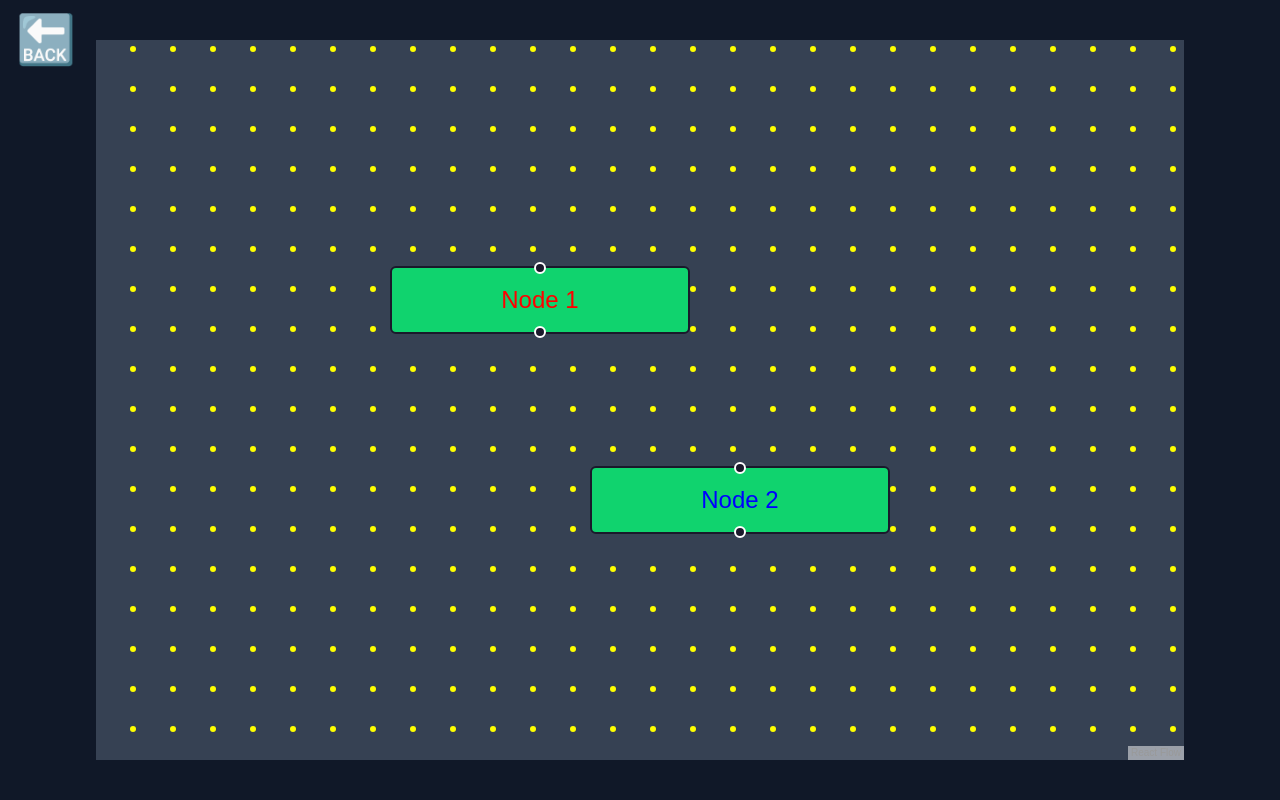
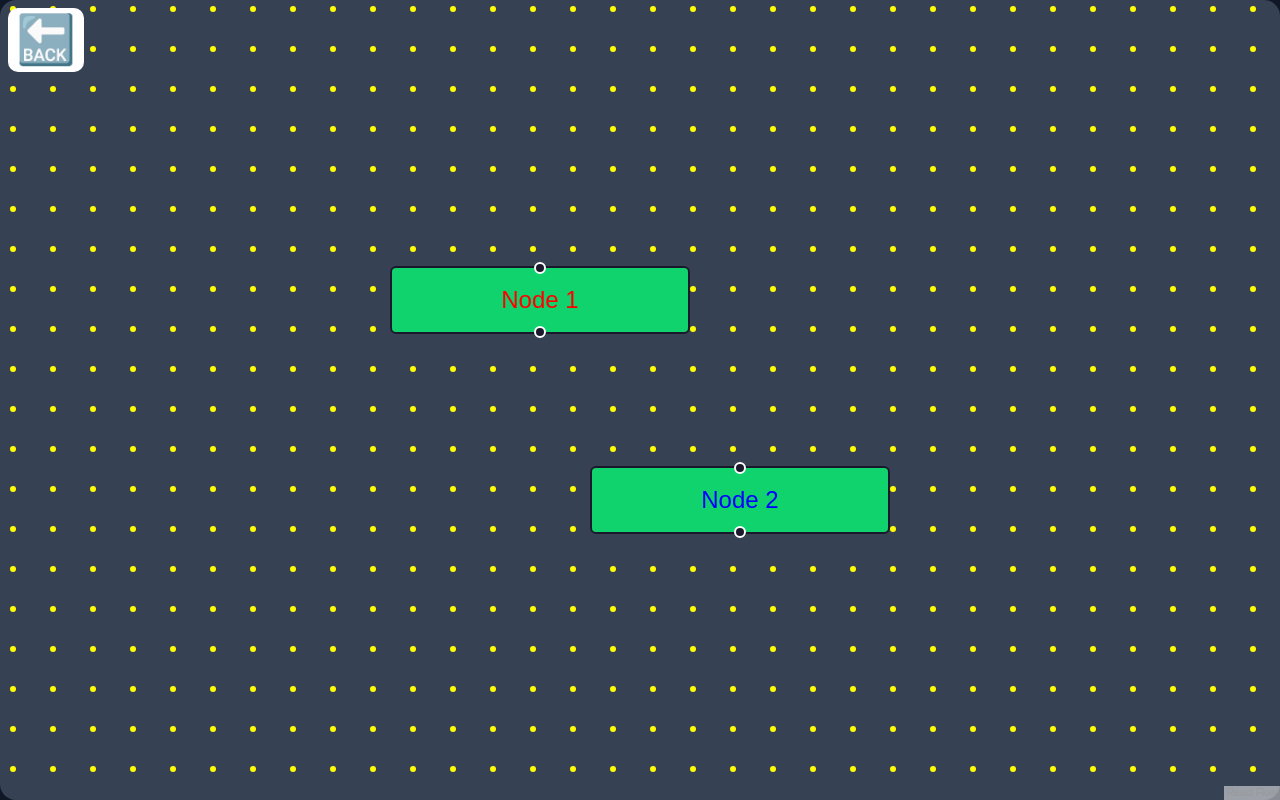
Before and after one commit to 17Swagat/Mulhite_LLM_Interface, a Next.js app: page /graph in a window 1280 px wide. Built offline with nearby package versions, Linux system fonts and the light colour scheme.

Commit message:
Bettering graph page UI

```diff
--- a/src/app/(graph)/graph/page.tsx
+++ b/src/app/(graph)/graph/page.tsx
@@ -6,6 +6,7 @@ import {
   Background,
   MiniMap,
   Node,
+  OnNodesChange,
   Edge,
 } from "@xyflow/react";
 import "@xyflow/react/dist/style.css";
@@ -23,8 +24,11 @@ const nodes: Node[] = [
 const edges: Edge[] = [];
 
 export default function Graph() {
+
+
   return (
-    <div className="w-[85%] h-[90%] bg-gray-700  text-6xl">
+    // <div className="w-[85%] h-[90%] bg-gray-700  text-6xl rounded-2xl">
+    <div className="w-screen h-screen bg-gray-700  text-6xl rounded-2xl">
       <ReactFlow fitView nodes={nodes}>
         <Background color="rgba(255, 255, 0)" size={3} />
       </ReactFlow>
--- a/src/app/(graph)/layout.tsx
+++ b/src/app/(graph)/layout.tsx
@@ -10,7 +10,7 @@ export default function Layout({
     <html>
       <body>
         <Link href="/">
-          <div className="fixed top-2 left-2 p-2 bg-transparent rounded-full text-5xl size-10 hover:brightness-150 hover:cursor-pointer select-none active:brightness-75">
+          <div className="fixed top-2 left-2 p-2 bg-white rounded-[10px]  text-5xl  hover:brightness-150 hover:cursor-pointer select-none active:brightness-75 z-3000">
             🔙
           </div>
         </Link>
```
